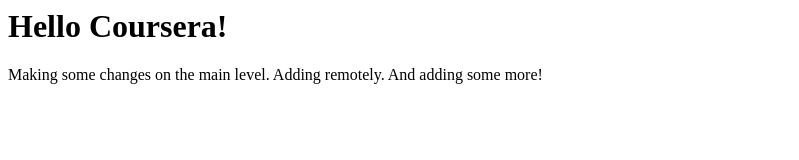
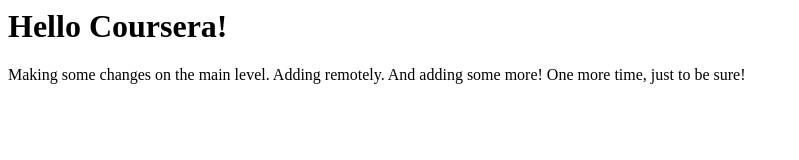
Before and after one commit to Myokobill/Coursera_class, a plain HTML site: page new_index.html in a window 1280 px wide. Shown: the whole page, without its empty margins (0-799 px from the left). Drawn offline with Linux system fonts and the light colour scheme.

Commit message:
Another check

```diff
--- a/new_index.html
+++ b/new_index.html
@@ -9,6 +9,7 @@
 Making some changes on the main level.
 Adding remotely.
 And adding some more!
+One more time, just to be sure!
 
 </body>
 </html>
```
